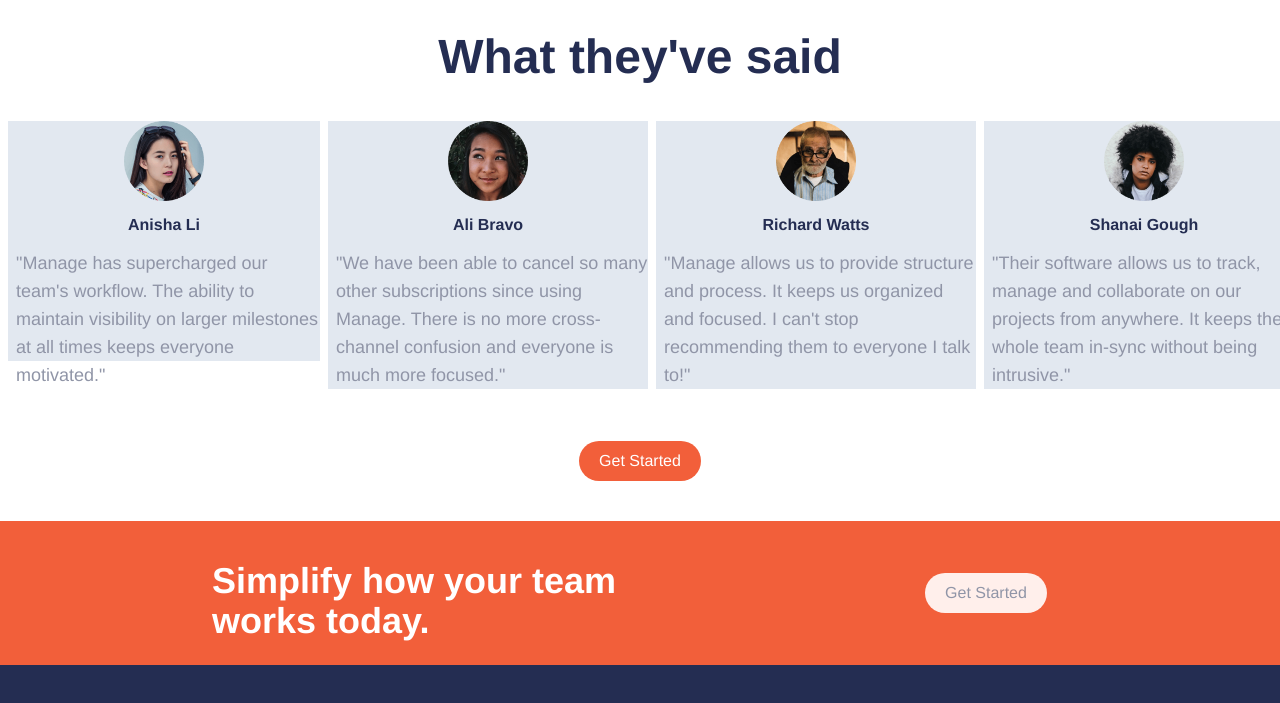
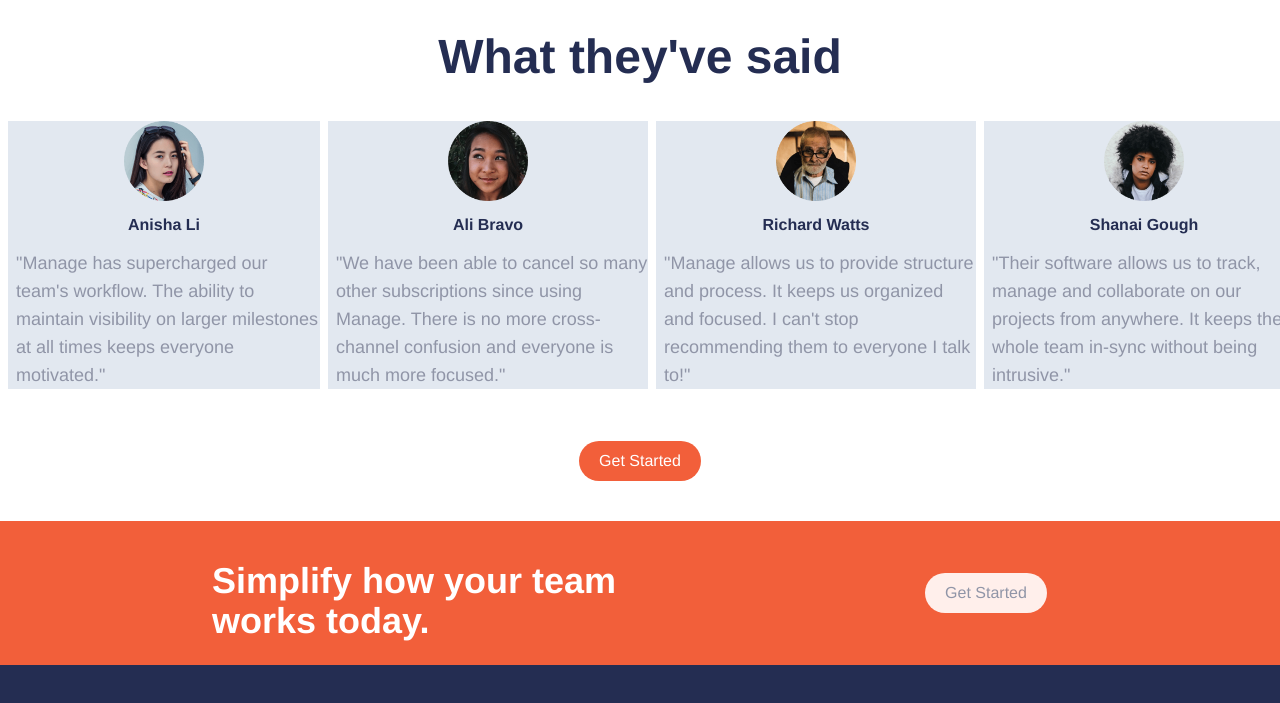
Before and after one commit to teagir-amos/Manage-Website-Project-b-, a website: page src/index.html in a window 1280 px wide. Shown: the part 1260-1963 px from the top of the page. Drawn offline with nearby package versions, Linux system fonts and the light colour scheme; a web font is replaced by a local one.

Commit message:
More Corrections!

```diff
--- a/src/index.html
+++ b/src/index.html
@@ -224,7 +224,7 @@
           <div class="swiper-wrapper flex lg:gap-2 w-fit pb-3">
             <!-- Slides -->
             <div class="swiper-slide">
-              <div class="bg-slate-200 h-60 ml-2">
+              <div class="bg-slate-200 h-fit ml-2">
                 <div class="flex justify-center">
                   <img
                     src="./avatar-anisha.png"
```
